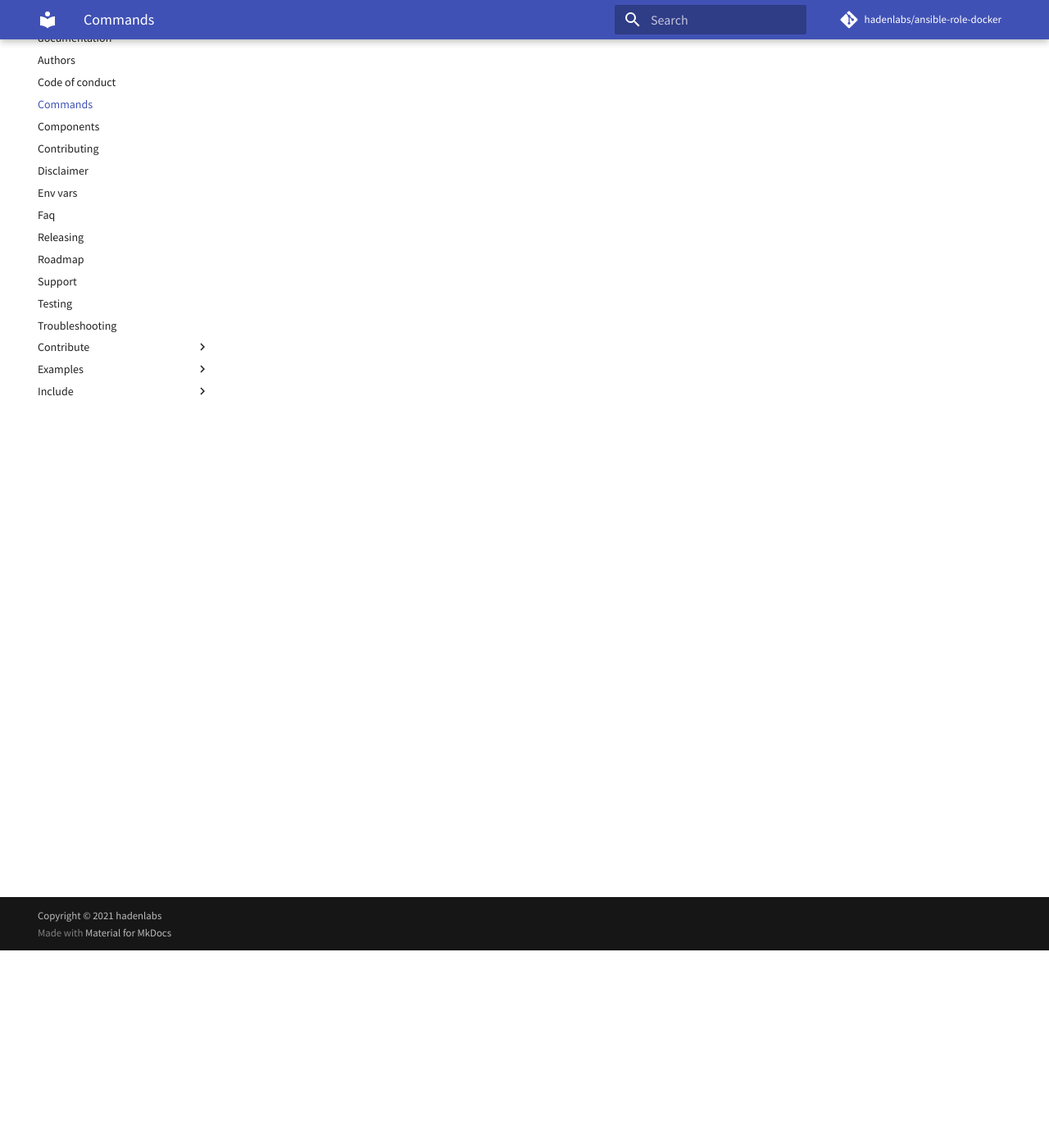
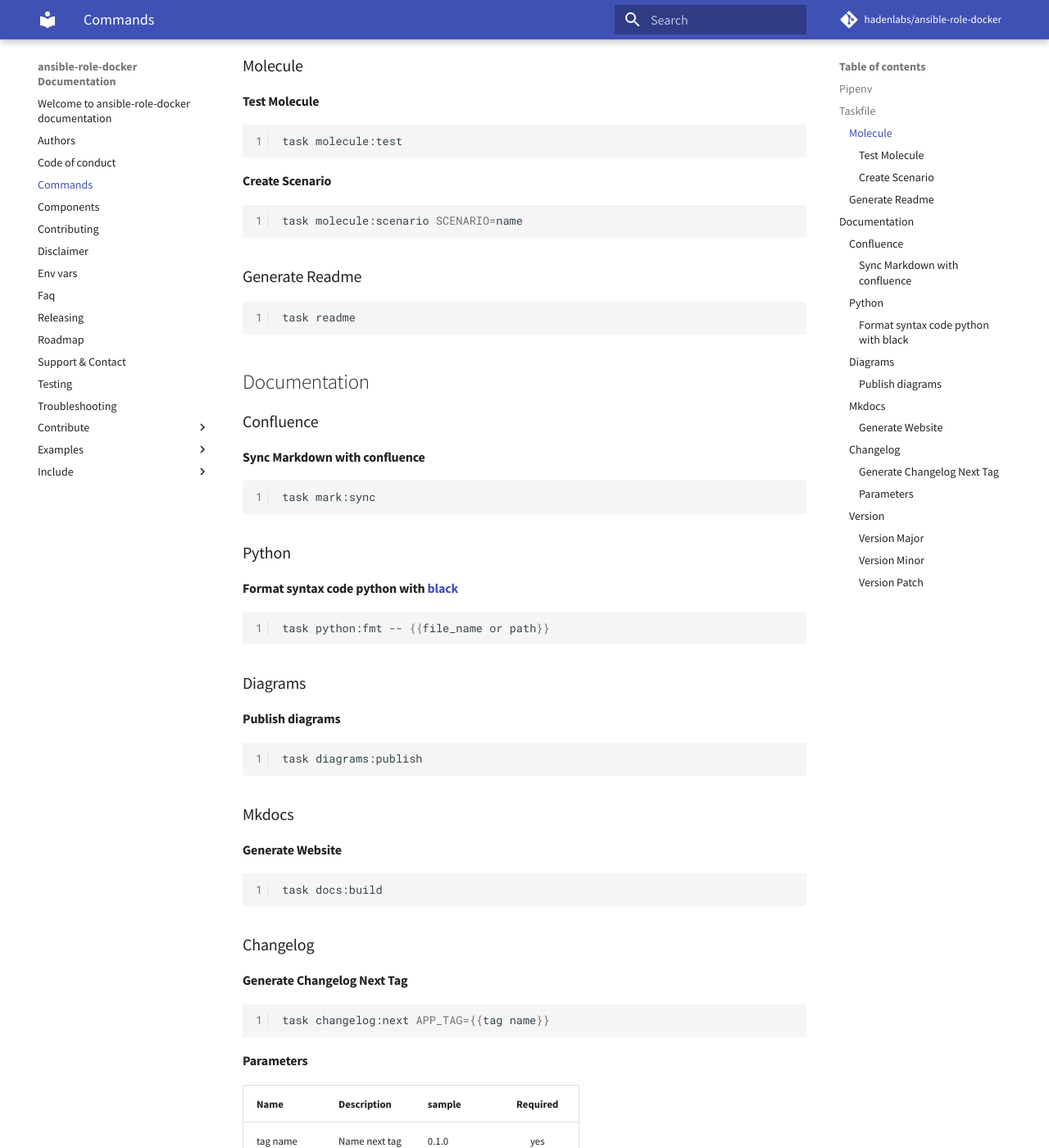
Before and after one commit to hadenlabs/ansible-role-docker, an MkDocs documentation site: the page built from docs/commands.md, in a window 1280 px wide and 1400 px high, scrolled down 241 px. Shown: the whole window at 82% size. Built offline with MkDocs 1.6.1 and Material for MkDocs 9.7.7, drawn with Linux system fonts in a browser that asks for light colours; comment, search, counter and statistics services are not loaded; some of the changed text lies outside the part shown.

````diff
--- a/docs/commands.md
+++ b/docs/commands.md
@@ -1,11 +1,102 @@
 <!-- Space: AnsibleRoleDocker -->
 <!-- Parent: Project -->
 <!-- Title: Commands -->
-
 <!-- Label: AnsibleRoleDocker -->
 <!-- Label: Project -->
 <!-- Label: Commands -->
 <!-- Include: docs/disclaimer.md -->
 <!-- Include: ac:toc -->
 
-## Commands
+# Commands
+
+## Pipenv
+
+## Taskfile
+
+### Molecule
+
+#### Test Molecule
+
+```bash
+task molecule:test
+```
+
+#### Create Scenario
+
+```bash
+task molecule:scenario SCENARIO=name
+```
+
+### Generate Readme
+
+```{.bash}
+task readme
+```
+
+## Documentation
+
+### Confluence
+
+#### Sync Markdown with confluence
+
+```{.bash}
+task mark:sync
+```
+
+### Python
+
+#### Format syntax code python with [black](https://github.com/psf/black)
+
+```{.bash}
+task python:fmt -- {{file_name or path}}
+```
+
+### Diagrams
+
+#### Publish diagrams
+
+```{.bash}
+task diagrams:publish
+```
+
+### Mkdocs
+
+#### Generate Website
+
+```{.bash}
+task docs:build
+```
+
+### Changelog
+
+#### Generate Changelog Next Tag
+
+```{.bash}
+task changelog:next APP_TAG={{tag name}}
+```
+
+#### Parameters
+
+| Name     | Description   | sample | Required |
+| -------- | ------------- | ------ | :------: |
+| tag name | Name next tag | 0.1.0  |   yes    |
+
+### Version
+
+#### Version Major
+
+```{.bash}
+task version:major
+```
+
+#### Version Minor
+
+```{.bash}
+task version:minor
+```
+
+#### Version Patch
+
+```{.bash}
+task version:patch
+```
````
Also changed, not shown: docs/examples/common.md (+1 -1 lines), docs/faq.md (+0 -8 lines), docs/releasing.md (+1 -1 lines), docs/support.md (+0 -8 lines), docs/testing.md (+6 -0 lines).
